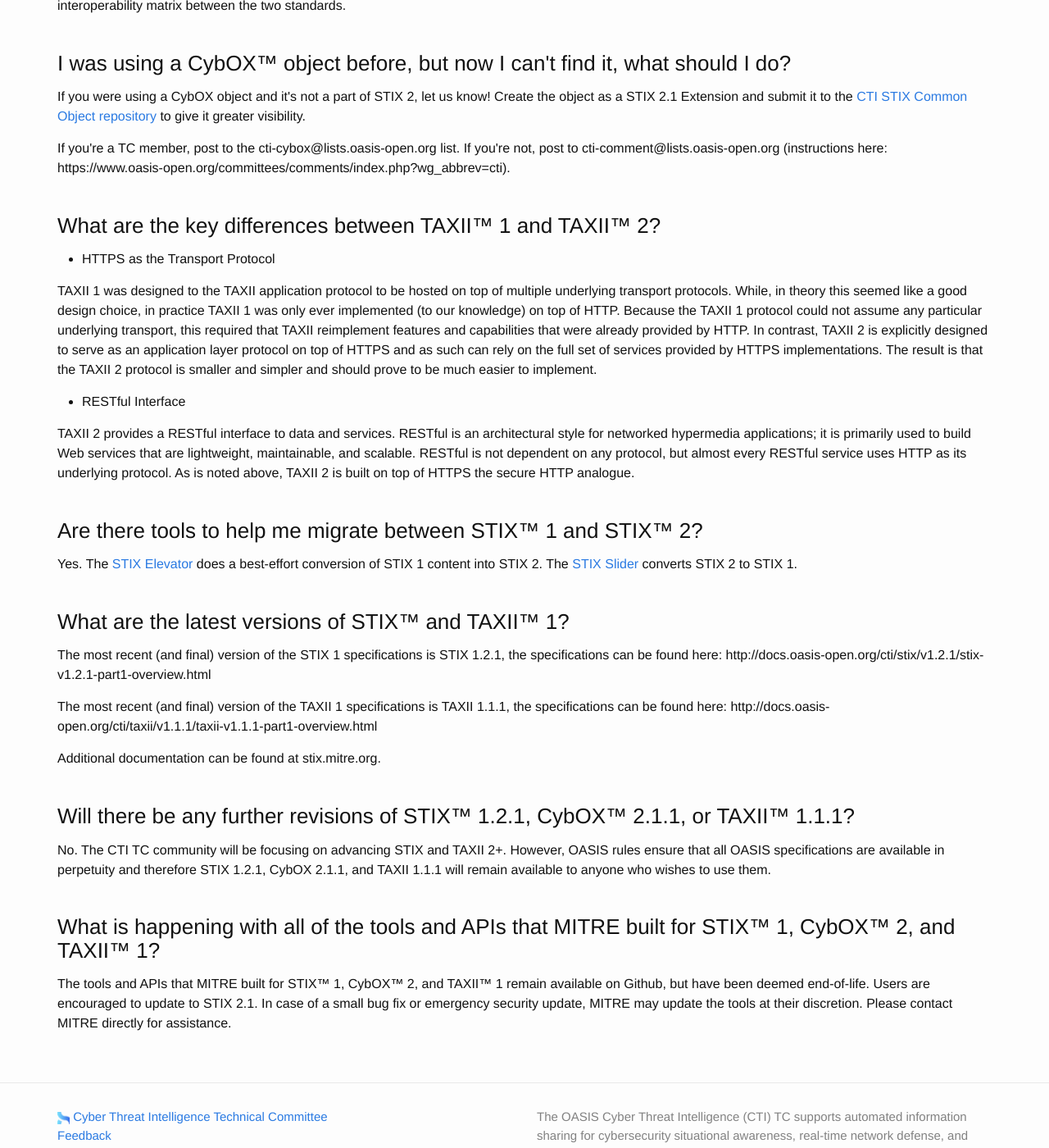
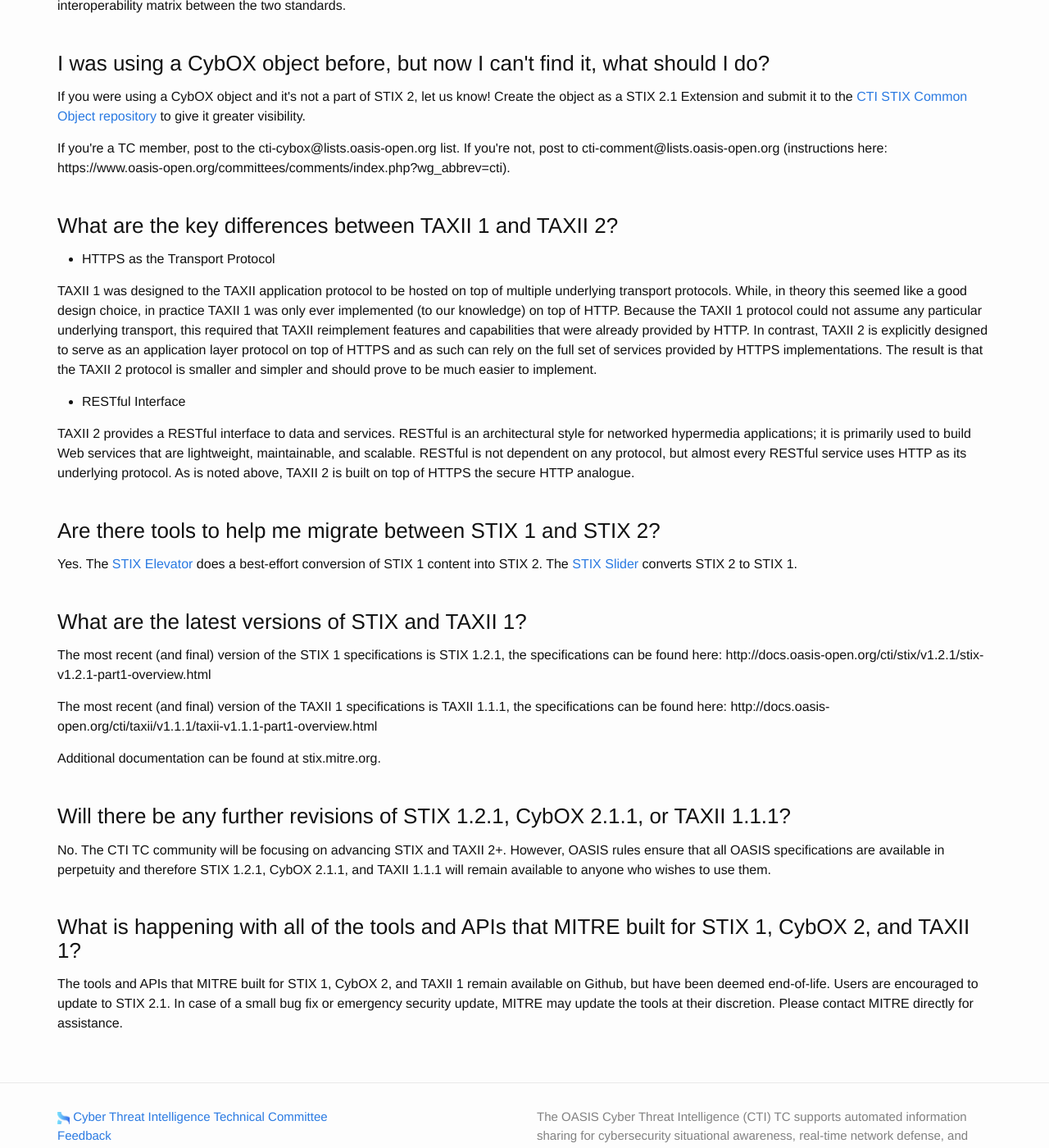
Before and after one commit to oasis-open/cti-documentation, a Jekyll site: the page built from stix/compare.md, in a window 1280 px wide and 1400 px high, scrolled down 5755 px. Shown: the whole window at 82% size. Built offline with Jekyll 4.4.1, drawn with Linux system fonts in a browser that asks for light colours; some of the changed text lies outside the part shown.

Commit message:
remove the trademark symbols

```diff
--- a/stix/compare.md
+++ b/stix/compare.md
@@ -5,28 +5,28 @@
 categories: stix
 ---
 
-## The Transition to STIX™/TAXII™ 2 ##
+## The Transition to STIX/TAXII 2 ##
 
-### Why were new versions of STIX™ and TAXII™ created? ###
+### Why were new versions of STIX and TAXII created? ###
 
 While STIX and TAXII 1 have been widely adopted and deployed around the world by operational sharing communities, the CTI TC recognized that these specifications were difficult to implement. The primary sources of that difficulty were excessive complexity in certain advanced XML constructs (e.g., XSI types) and the choice of XML as a representation. The community also learned that having multiple ways of doing things and excessive optionality in the data model led to differences in data-modelling and challenges in interoperability. As a result the CTI TC decided to rework the data model and serialization for STIX 2. Similarly, armed with the lessons learned over the years the community made the decision to rework TAXII as an HTTP Representational State Transfer (RESTful) based design.
 
 ### One Standard ###
 
-In 2016, the OASIS Cyber Threat Intelligence (CTI) Technical Committee (TC) decided to merge the STIX and Cyber Observable eXpression (CybOX™) specifications into one.  CybOX objects are now called STIX Cyber Observables.
+In 2016, the OASIS Cyber Threat Intelligence (CTI) Technical Committee (TC) decided to merge the STIX and Cyber Observable eXpression (CybOX) specifications into one.  CybOX objects are now called STIX Cyber Observables.
 
 Now when you discuss “STIX”, you are talking about the one standard needed for sharing cyber threat intelligence!
 
-## STIX™ 1 vs STIX™ 2 Frequently Asked Questions
+## STIX 1 vs STIX 2 Frequently Asked Questions
 
 
-### What are the key differences between STIX™ 1 and STIX™ 2? ###
+### What are the key differences between STIX 1 and STIX 2? ###
 
 - JSON vs. XML
 
 Whereas STIX 1 was serialized using eXtensible Mark-up Language (XML), STIX 2 specifies JavaScript Object Notation (JSON) as the “Mandatory To Implement” (MTI) serialization, i.e. it requires implementations to, at a minimum, [support JSON serialization](https://docs.oasis-open.org/cti/stix/v2.1/os/stix-v2.1-os.html#_vj2dopx186bb). Though both XML and JSON have their own benefits, the CTI TC determined that JSON was more lightweight, preferred by most developers, and easier to understand while being sufficient to express the semantics of STIX.
 
-- STIX™ Domain Objects
+- STIX Domain Objects
 
 STIX 1 allowed certain objects to be defined within other objects (e.g., a TTP could be defined within an Indicator) in addition to being defined outside any other object (i.e., at the “top-level” of a STIX document). In STIX 2, all objects in STIX 2.x are [at the top-level](https://docs.oasis-open.org/cti/stix/v2.1/os/stix-v2.1-os.html#_nrhq5e9nylke), rather than being embedded in other objects. This change simplifies the parsing and storage of STIX 2 objects.
 
@@ -95,7 +95,7 @@
 </div>
 </div>
 
-- STIX™ Cyber-observable Objects
+- STIX Cyber-observable Objects
 
 STIX 2.1 defines cyber observable object at the top-level, as opposed to STIX 1 and 2.0. In STIX 1, every CybOX object needed to be wrapped in an Observable object.  Similarly in STIX 2.0, a cyber observable needed to be wrapped in an Observed Data object.  This made it difficult to defined a cyber observable just once (e.g., an IPv4 address) and use it in many different contexts. This is possible with the introduction of [STIX Cyber-Observable Objects (SCOs)](https://docs.oasis-open.org/cti/stix/v2.1/os/stix-v2.1-os.html#_mlbmudhl16lr).
 
@@ -132,7 +132,7 @@
 </div>
 </div>
 
-There are fewer objects in STIX™ 2 than in CybOX 2.1.  For STIX 2, the community focused on developing objects that saw significant usage in practice. Many CybOX objects were defined but never (or rarely) used.  If there is a need for additional SCOs, they can be added in a future release or via extensions.
+There are fewer objects in STIX 2 than in CybOX 2.1.  For STIX 2, the community focused on developing objects that saw significant usage in practice. Many CybOX objects were defined but never (or rarely) used.  If there is a need for additional SCOs, they can be added in a future release or via extensions.
 
 - Relationships as Top-Level Objects
 
@@ -174,7 +174,7 @@
 
 As part of the move from XML to JSON, [data markings](https://docs.oasis-open.org/cti/stix/v2.1/os/stix-v2.1-os.html#_95gfoglikdzh) no longer use XPath. In STIX 2, there are two types of data markings: object markings – applicable to an entire object, and granular markings – applicable to one or more object properties within a single object. In order to clarify the semantics of markings, all objects must be marked individually - there is no inheritance of markings in STIX 2.
 
-- STIX™ Patterning Language
+- STIX Patterning Language
 
 Indicator patterns in STIX 1 were an area where the "many ways of expressing semantically-equivalent content" problem was particularly manifested. As a result, for a consumer of STIX 1 content, rigorously parsing all but the simplest patterns was unnecessarily difficult. STIX 2 takes a radically different approach by defining a human-readable, SQL-like Indicator [Patterning Language](https://docs.oasis-open.org/cti/stix/v2.1/os/stix-v2.1-os.html#_e8slinrhxcc9), which is independent of the serialization language. Indicator patterns in STIX 1.x were expressed using XML syntax. This made all but the simplest patterns difficult to create and to understand. As a result, patterns written in the STIX Patterning Language are more compact and far easier to read.
 
@@ -240,7 +240,7 @@
 
 In STIX 1, the duality between Observations and Patterns (i.e., a pattern was essentially an observation with an operator) was a point of confusion for many end users. STIX 2 resolves this issue by having a separate pattern construct that uses its own language (see above) and is a property of an Indicator object instead of a top-level object. Accordingly, there is no semantic overlap in STIX 2 between the specification of observations using the Observed Data object and patterns via the Indicator object, as these entities were designed to be distinct.
 
-### What are the key differences between STIX™ 2.0 and STIX™ 2.1? ###
+### What are the key differences between STIX 2.0 and STIX 2.1? ###
 
 STIX 2.1 differs from STIX 2.0 in the following ways:
 
@@ -255,7 +255,7 @@
 - Added STIX Extension mechanisms and deprecated custom properties, objects, and extensions.
 
 
-### STIX™ 1 had XML Namespaces. Is there something similar in STIX™ 2? ###
+### STIX 1 had XML Namespaces. Is there something similar in STIX 2? ###
 
 STIX 1 made use of XML namespaces for two purposes:
 
@@ -265,19 +265,19 @@
 
 STIX 2 uses a property, created_by_ref, to replace the second usage of namespaces. In other words, in STIX 1 you would examine the namespace of an ID attribute value on an object to determine who created it, while in STIX 2 you look in the created_by_ref property.
 
-### What happened to CybOX™? ###
+### What happened to CybOX? ###
 
 During the design and development of STIX 2, the CTI TC concluded that due to the tightly-coupled nature of STIX and the Cyber Observable eXpression (CybOX) language that CybOX should be merged into STIX. These objects are now characterized as Cyber Observable objects within STIX and are defined in the STIX specification.
 
 The TC felt that it would be easier for the market to understand and adopt STIX if it was a single standard. This consolidation eliminated the need for a complex interoperability matrix between the two standards.
 
-### I was using a CybOX™ object before, but now I can't find it, what should I do? ###
+### I was using a CybOX object before, but now I can't find it, what should I do? ###
 
 If you were using a CybOX object and it's not a part of STIX 2, let us know! Create the object as a STIX 2.1 Extension and submit it to the [CTI STIX Common Object repository](https://github.com/oasis-open/cti-stix-common-objects) to give it greater visibility.
 
 If you're a TC member, post to the cti-cybox@lists.oasis-open.org list. If you're not, post to cti-comment@lists.oasis-open.org (instructions here: https://www.oasis-open.org/committees/comments/index.php?wg_abbrev=cti).
 
-### What are the key differences between TAXII™ 1 and TAXII™ 2? ###
+### What are the key differences between TAXII 1 and TAXII 2? ###
 
 - HTTPS as the Transport Protocol
 
@@ -287,11 +287,11 @@
 
 TAXII 2 provides a RESTful interface to data and services. RESTful is an architectural style for networked hypermedia applications; it is primarily used to build Web services that are lightweight, maintainable, and scalable. RESTful is not dependent on any protocol, but almost every RESTful service uses HTTP as its underlying protocol. As is noted above, TAXII 2 is built on top of HTTPS the secure HTTP analogue.
 
-### Are there tools to help me migrate between STIX™ 1 and STIX™ 2? ###
+### Are there tools to help me migrate between STIX 1 and STIX 2? ###
 
 Yes. The [STIX Elevator](https://github.com/oasis-open/cti-stix-elevator) does a best-effort conversion of STIX 1 content into STIX 2. The [STIX Slider](https://github.com/oasis-open/cti-stix-elevator) converts STIX 2 to STIX 1.
 
-### What are the latest versions of STIX™ and TAXII™ 1? ###
+### What are the latest versions of STIX and TAXII 1? ###
 
 The most recent (and final) version of the STIX 1 specifications is STIX 1.2.1, the specifications can be found here: http://docs.oasis-open.org/cti/stix/v1.2.1/stix-v1.2.1-part1-overview.html
 
@@ -299,10 +299,10 @@
 
 Additional documentation can be found at stix.mitre.org.
 
-### Will there be any further revisions of STIX™ 1.2.1, CybOX™ 2.1.1, or TAXII™ 1.1.1? ###
+### Will there be any further revisions of STIX 1.2.1, CybOX 2.1.1, or TAXII 1.1.1? ###
 
 No. The CTI TC community will be focusing on advancing STIX and TAXII 2+. However, OASIS rules ensure that all OASIS specifications are available in perpetuity and therefore STIX 1.2.1, CybOX 2.1.1, and TAXII 1.1.1 will remain available to anyone who wishes to use them.
 
-### What is happening with all of the tools and APIs that MITRE built for STIX™ 1, CybOX™ 2, and TAXII™ 1? ###
+### What is happening with all of the tools and APIs that MITRE built for STIX 1, CybOX 2, and TAXII 1? ###
 
-The tools and APIs that MITRE built for STIX™ 1, CybOX™ 2, and TAXII™ 1 remain available on Github, but have been deemed end-of-life. Users are encouraged to update to STIX 2.1. In case of a small bug fix or emergency security update, MITRE may update the tools at their discretion. Please contact MITRE directly for assistance.
+The tools and APIs that MITRE built for STIX 1, CybOX 2, and TAXII 1 remain available on Github, but have been deemed end-of-life. Users are encouraged to update to STIX 2.1. In case of a small bug fix or emergency security update, MITRE may update the tools at their discretion. Please contact MITRE directly for assistance.
```
Also changed, not shown: faq.md (+15 -15 lines), index.md (+4 -4 lines), stix/intro.md (+1 -1 lines), taxii/intro.md (+1 -1 lines).
